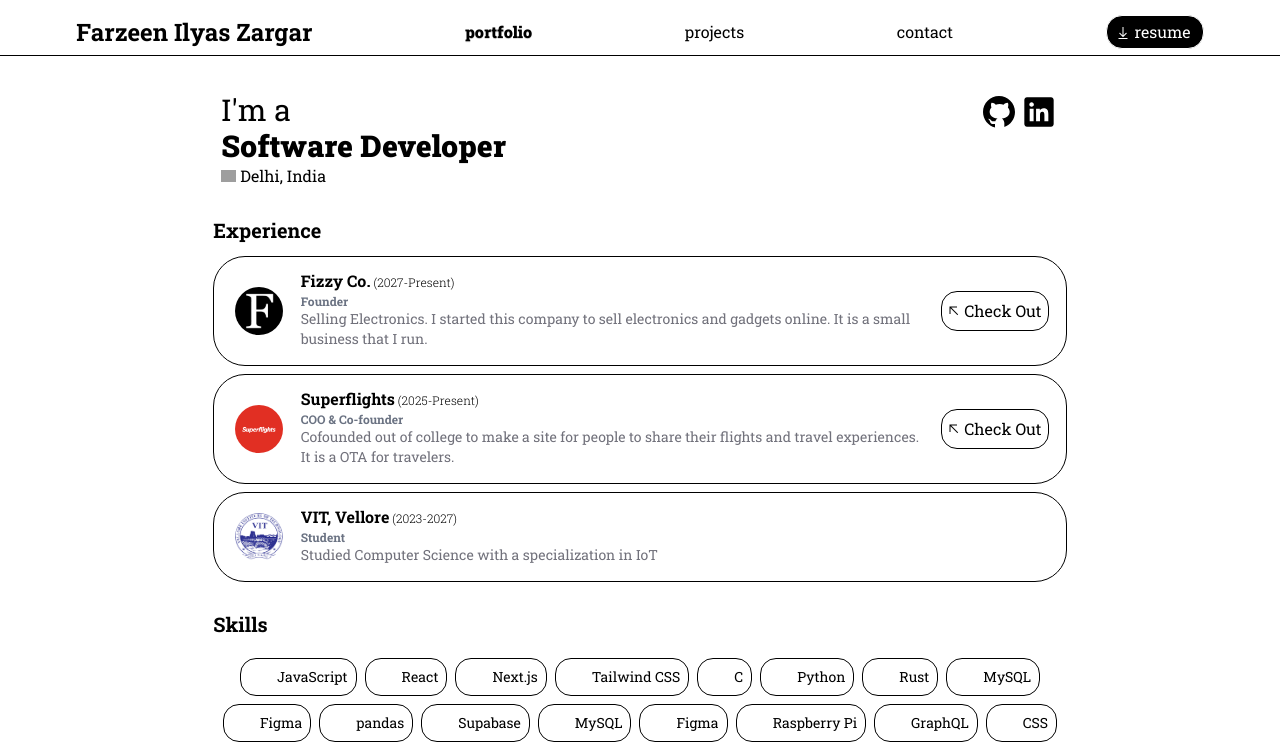
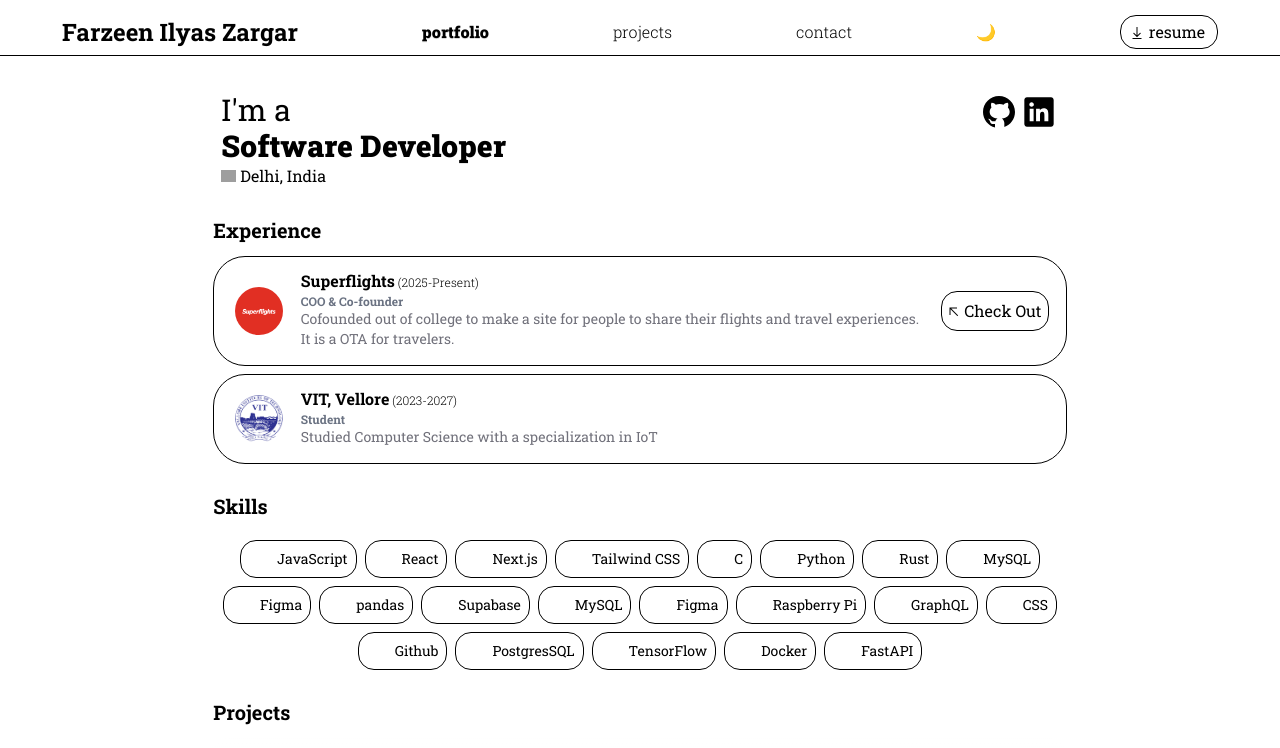
Before and after one commit to farzeenilyaszargar/portfolio, a Next.js app: page / in a window 1280 px wide. Shown: the top 748 px of the page. Built offline with nearby package versions, Linux system fonts and the light colour scheme; grey boxes are pictures that could not be loaded.

Commit message:
added dark mode

```diff
--- a/app/globals.css
+++ b/app/globals.css
@@ -16,15 +16,24 @@
 }
 
 
+@theme {
+  --color-background: var(--background);
+  --color-text: var(--text);
+  --color-border: var(--border)
+}
 
 
-/* globals.css */
 :root {
-  --color-bg: #ffffff;
-  --color-text: #000000;
+  --background: #ffffff;
+  --text: #000000;
+  --border: #00000;
+  --my-invert: 0;
 }
 
-[data-theme="dark"] {
-  --color-bg: #111827;
-  --color-text: #f3f4f6;
+.dark {
+  --background: #161616;
+  --text: #f3f4f6;
+  --border: #2A2F33;
+  --my-invert: 100;
+
 }
--- a/app/layout.tsx
+++ b/app/layout.tsx
@@ -24,7 +24,7 @@
 
   return (
     <html lang="en">
-      <body className={`${cursive.variable} light`}>
+      <body className={`${cursive.variable}`}>
         {children}
       </body>
     </html>
--- a/app/page.tsx
+++ b/app/page.tsx
@@ -7,7 +7,7 @@
 
 export default function Home() {
   return (
-    <div className="flex flex-col items-center ">
+    <div className="flex flex-col items-center bg-background text-text">
       <Header/>
       <HeroSection/>
       <Experience/>
--- a/app/projects/[id]/page.tsx
+++ b/app/projects/[id]/page.tsx
@@ -44,7 +44,7 @@
     if (!proj) return notFound();
 
     return (
-        <div className='flex flex-col items-center justify-between min-h-screen m-0 p-0'>
+        <div className='flex flex-col items-center justify-between min-h-screen m-0 p-0 bg-background text-text'>
             <Header />
             <div className="w-2/3 flex flex-col justify-center items-center  mt-10">
                 <h1 className="font-black text-2xl mt-5">{proj.title}</h1>
--- a/app/projects/page.tsx
+++ b/app/projects/page.tsx
@@ -43,7 +43,7 @@
 
 export default function ProjectPage() {
   return (
-    <div className="">
+    <div className="bg-background text-text overflow-hidden">
       <Header />
       <div className="w-screen flex flex-col justify-center items-center mt-10">
         <h1 className="font-black text-2xl mb-10">projects</h1>
@@ -51,7 +51,7 @@
           <div className="flex flex-col gap-5">
             {
               leftItems.map((proj: ProjProps) => (
-                <Link key={proj.id} href={`/projects/${proj.id}`} className="border rounded-2xl overflow-hidden">
+                <Link key={proj.id} href={`/projects/${proj.id}`} className="border border-border rounded-2xl overflow-hidden">
                   <div className="relative ">
                     <Image src={proj.img} alt={proj.title} width={200} height={100} className="min-w-full" />
                     <div className="absolute bottom-0 left-0 w-full h-10 "></div>
@@ -73,7 +73,7 @@
           <div className="flex flex-col gap-5">
             {
               rightItems.map((proj: ProjProps) => (
-                <Link key={proj.id} href={`/projects/${proj.id}`} className="border rounded-2xl overflow-hidden">
+                <Link key={proj.id} href={`/projects/${proj.id}`} className="border border-border rounded-2xl overflow-hidden">
                   <div className="relative ">
                     <Image src={proj.img} alt={proj.title} width={200} height={100} className="min-w-full " unoptimized/>
                     <div className="absolute bottom-0 left-0 w-full h-10"></div>
--- a/components/experience.tsx
+++ b/components/experience.tsx
@@ -15,14 +15,7 @@
 const exp: ExpProps[] = [
 
 
-    {
-        name: "Fizzy Co.",
-        desc: "Selling Electronics. I started this company to sell electronics and gadgets online. It is a small business that I run.",
-        time: "2027-Present",
-        link: "https://fizzy.co",
-        role: "Founder",
-        logo: "/icons/FizzyLogo.png"
-    },
+
      {
         name: "Superflights",
         desc: "Cofounded out of college to make a site for people to share their flights and travel experiences. It is a OTA for travelers.",
@@ -47,7 +40,7 @@
             <h1 className="text-xl font-bold mb-3">Experience</h1>
             <div className="">
                 {exp.map((experience) => (
-                    <div key={experience.name} className="mb-2 border p-2 rounded-4xl flex flex-row justify-around items-center">
+                    <div key={experience.name} className="mb-2 border p-2 rounded-4xl flex flex-row justify-around items-center border-border">
                         <Image src={experience.logo} alt={experience.name} width={40} height={40} className="w-12 h-12 flex items-center border-none justify-center bg-black rounded-full mr-2 ml-2" />
 
                         <div className="pb-2 pt-1 w-3/4">
@@ -57,12 +50,12 @@
                         </div>
                         {
                             experience.link ? (
-                            <Link href={experience.link} className="bg-white text-black p-1 rounded-2xl border border-black
+                            <Link href={experience.link} className="bg-background text-text p-1 rounded-2xl border border-border
                                                                     flex flex-row items-center justify-center m-1
                                                                     hover:filter hover:invert overflow-hidden  md:w-27 w-15 h-10 text-nowrap">
-                                <Image src={LinkIcon} alt={experience.name} width={15} height={15} className='mr-1 w-3 h-3'/>
+                                <Image src={LinkIcon} alt={experience.name} width={15} height={15} className='mr-1 w-3 h-3 mt-0.5 invert-[var(--my-invert)]'/>
                                 <p className='hidden md:block'>Check Out</p>
-                            </Link>): <div className='bg-white text-black p-1 rounded-2xl
+                            </Link>): <div className=' p-1 rounded-2xl
                                                                     flex flex-row items-center justify-center m-1
                                                                     overflow-hidden  md:w-27 w-15 h-10 text-nowrap'></div>
 }
--- a/components/footer.tsx
+++ b/components/footer.tsx
@@ -1,8 +1,8 @@
 export default function Footer()
 {
     return (
-        <div className="w-screen flex flex-col items-center justify-top border-t mb-0  mt-5 h-14 overflow-hidden ">
-            <h1 className="font-black text-8xl ">FIZZY</h1>
+        <div className="w-screen flex flex-col items-center justify-top border-t border-border mb-0  mt-5 h-14 overflow-hidden ">
+            <h1 className="font-black text-8xl text-text">FIZZY</h1>
 
         </div>
     );
--- a/components/header.tsx
+++ b/components/header.tsx
@@ -4,12 +4,12 @@
 import Image from "next/image";
 
 import { usePathname } from "next/navigation";
-import { useState } from "react";
+import { useState, useEffect } from "react";
 
 
 interface HeaderProps {
-    label:string,
-    href:string;
+    label: string,
+    href: string;
 };
 
 const headerItems: HeaderProps[] = [
@@ -32,41 +32,65 @@
 }
 
 
-export default function Header()
-{
+export default function Header() {
     const pathname = usePathname();
     const [isOpen, setIsOpen] = useState(false);
+    const [darkMode, setDarkMode] = useState(false);
+    useEffect(() => {
+        const stored = localStorage.getItem("darkMode");
+        if (stored !== null) {
+            setDarkMode(JSON.parse(stored));
+        }
+    }, []);
+
+    // Save to localStorage whenever darkMode changes
+    useEffect(() => {
+        localStorage.setItem("darkMode", JSON.stringify(darkMode));
+    }, [darkMode]);
+
 
     return (
-        <div className="flex justify-around items-center h-12 mt-2 border-b border-black --font-mine w-full">
+        <div className="flex justify-around items-center h-12 mt-2 border-b border-border --font-mine w-full ">
             <Link href={'/'} className="text-2xl font-bold line-clamp-1">Farzeen Ilyas Zargar</Link>
             {/*-------------------*/}
             {
-                headerItems.map((item:HeaderProps) => {
-                    const isActive = isRouteActive(item.href, pathname) ;
+                headerItems.map((item: HeaderProps) => {
+                    const isActive = isRouteActive(item.href, pathname);
                     return (
-                        <Link key={item.label} href={item.href} className={`hidden md:flex ${isActive?'font-black text-shadow-2xs':''}`}>{item.label}</Link>
-                    )}
+                        <Link key={item.label} href={item.href} className={`hidden md:flex ${isActive ? 'font-black text-shadow-2xs' : 'font-light'}`}>{item.label}</Link>
+                    )
+                }
                 )
             }
             {/*-------------------*/}
 
-            <Link href={'/resume.pdf'} className="border border-black bg-white items-center p-1 pl-2 pr-3 pb-1 rounded-2xl filter invert hover:filter-none hidden md:flex">
-                <Image src={"/icons/download.png"} alt="download-icon" className="w-4 h-4 mr-1 mt-0.5" width={25} height={25}/>
+
+            <button onClick={() => {
+                setDarkMode(!darkMode)
+                document.documentElement.classList.toggle('dark');
+            }
+            }>
+                {
+                    darkMode ? ('☀️') : ('🌙')
+                }
+            </button>
+            <Link href={'/resume.pdf'} className={`border  items-center p-1 pl-2 pr-3 pb-1 rounded-2xl  hidden md:flex hover:invert bg-background`}>
+                <Image src={"/icons/download.png"} alt="download-icon" className={`w-4 h-4 mr-1 mt-0.5 invert-[var(--my-invert)]`} width={25} height={25}  />
                 resume
 
             </Link>
 
 
 
+
             {/*-------------------*/}
 
 
-            <button className={`md:hidden flex items-center justify-center text-black text-4xl z-10 ${isOpen?'hidden':''}`} onClick={()=>{setIsOpen(!isOpen)}}>
-                <Image src={"/icons/menu.png"} alt="download-icon" className="w-5 h-5 mr-1 mt-0.5" width={25} height={25}/>
+            <button className={`md:hidden flex items-center justify-center text-black text-4xl z-10 ${isOpen ? 'hidden' : ''}`} onClick={() => { setIsOpen(!isOpen) }}>
+                <Image src={"/icons/menu.png"} alt="download-icon" className={`w-5 h-5 mr-1 mt-0.5 invert-[var(--my-invert)]`} width={25} height={25} />
             </button>
-            <button className={`md:hidden flex  text-white text-4xl z-21 ${isOpen?'':'hidden'}`} onClick={()=>{setIsOpen(!isOpen)}}>
-                    <Image src={"/icons/cross.png"} alt="download-icon" className="w-7 h-7 mr-1 mt-0.5 invert" width={25} height={25}/>
+            <button className={`md:hidden flex  text-white text-4xl z-21 ${isOpen ? '' : 'hidden'}`} onClick={() => { setIsOpen(!isOpen) }}>
+                <Image src={"/icons/cross.png"} alt="download-icon" className="w-7 h-7 mr-1 mt-0.5 invert" width={25} height={25} />
             </button>
 
 
@@ -74,7 +98,7 @@
             {/*-------------------*/}
 
 
-            <div className={`md:hidden bg-black opacity-85 w-2/3 h-screen fixed text-white top-0 right-0 pt-20 z-20 items-center ${isOpen?'flex flex-col':'hidden'}`}>
+            <div className={`md:hidden bg-black opacity-85 w-2/3 h-screen fixed text-white top-0 right-0 pt-20 z-20 items-center ${isOpen ? 'flex flex-col' : 'hidden'}`}>
 
                 <Link href="/" className="block py-2 text-2xl">portfolio</Link>
                 <Link href="/projects" className="block py-2 text-2xl">projects</Link>
--- a/components/hero.tsx
+++ b/components/hero.tsx
@@ -1,3 +1,4 @@
+
 import Image from "next/image";
 import Link from "next/link";
 
@@ -20,10 +21,10 @@
                      </div>
                 <div className='flex flex-row'>
                     <Link href="https://github.com/farzeenilyaszargar">
-                        <Image src={'/icons/github.svg'} alt='github' className='w-10 h-10  hover:scale-110' width={25} height={25} />
+                        <Image src={'/icons/github.svg'} alt='github' className={`w-10 h-10  hover:scale-110  invert-[var(--my-invert)]`} width={25} height={25} />
                     </Link>
                     <Link href="https://www.linkedin.com/in/farzeenilyaszargar/">
-                        <Image src={'/icons/linkedin.svg'} alt='linkedin' className='w-10 h-10 hover:scale-110' width={25} height={25} />
+                        <Image src={'/icons/linkedin.svg'} alt='linkedin' className='w-10 h-10 hover:scale-110 invert-[var(--my-invert)]' width={25} height={25} />
                     </Link>
                 </div>
 
--- a/components/skills.tsx
+++ b/components/skills.tsx
@@ -68,8 +68,8 @@
 
                 ICONS.map((skill, id) => (
                     <div key={id}
-                    className={`flex flex-row items-center w-fit min-w-fit ml-1 mr-1 border
-                                rounded-2xl mt-2 p-2 bg-white transition-colors duration-200 hover:bg-black hover:text-white
+                    className={`flex flex-row items-center w-fit min-w-fit ml-1 mr-1 border border-border text-text bg-background
+                                rounded-2xl mt-2 p-2  hover:invert
                                 `}>
                         <BrandIcon  key={skill.title} {...skill} size={20} />
                         <p className="ml-2 text-sm">{skill.title}</p>
```
Also changed, not shown: app/contact/page.tsx (+5 -5 lines), components/projects.tsx (+9 -9 lines). Lines whose indentation alone changed are shown as unchanged.
